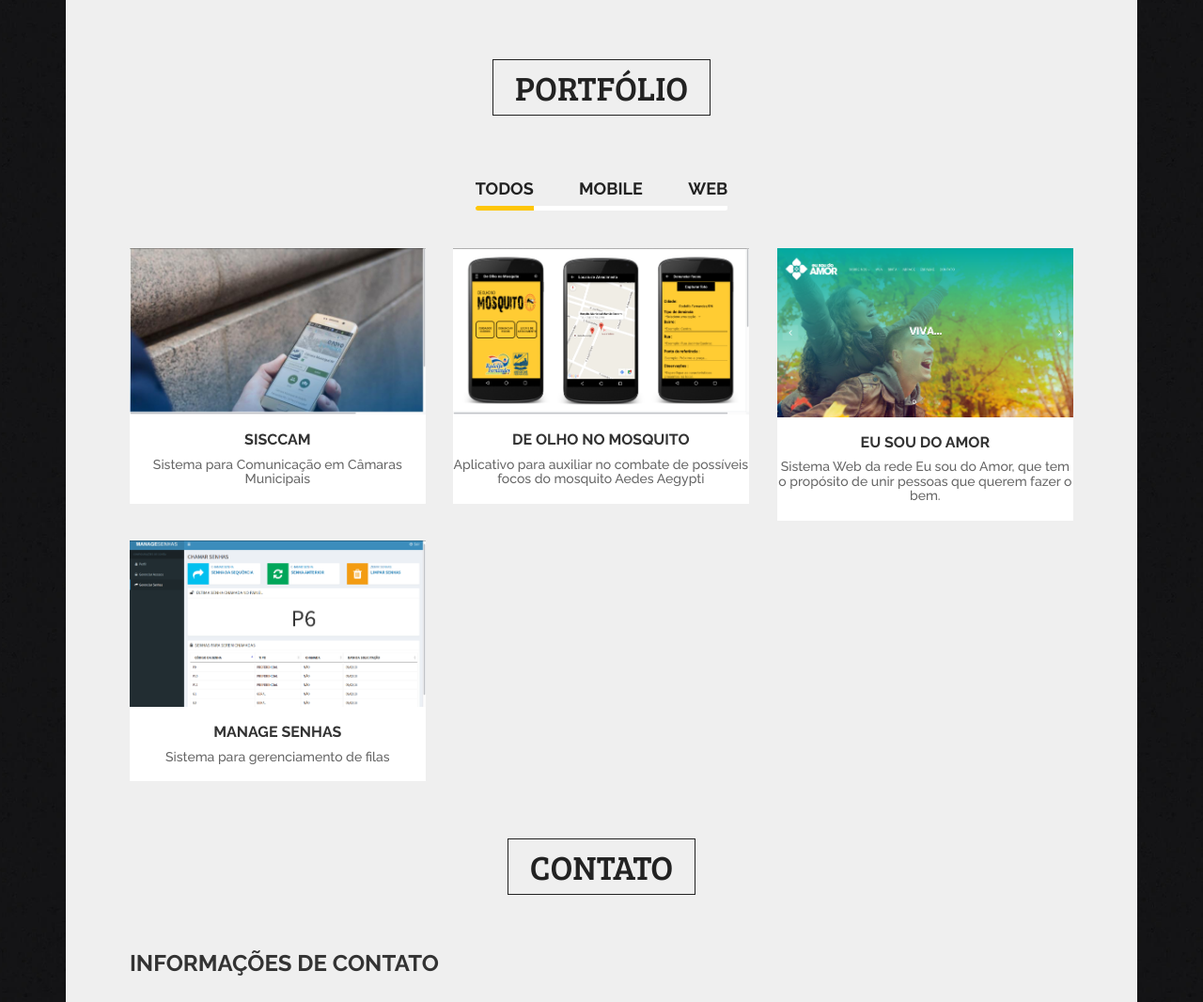
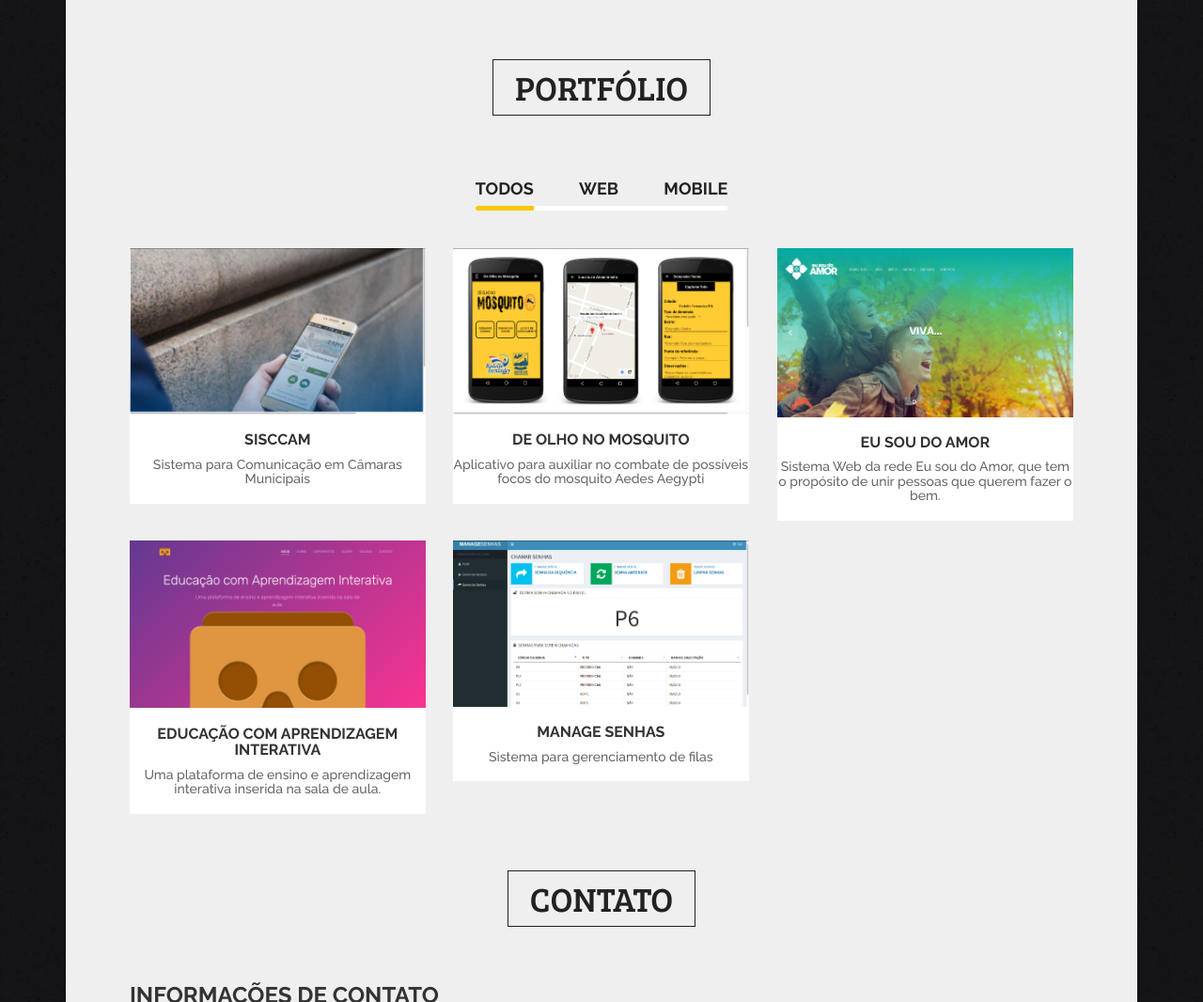
Before and after one commit to jilcimar/jilcimar.github.io, a plain HTML site: page index.html in a window 1280 px wide. Shown: the part 2018-3084 px from the top of the page at 94% size. Drawn offline with Linux system fonts and the light colour scheme; some packages are replaced by stand-ins of ours.

Commit message:
Atualizando o portfólio

```diff
--- a/index.html
+++ b/index.html
@@ -293,14 +293,16 @@
                     <div class="porfolio_menu">
                         <ul class="causes_filter">
                             <li class="active" data-filter="*"><a >Todos</a></li>
-                            <li data-filter=".photo"><a >Mobile</a></li>
-                            <li data-filter=".design"><a >Web</a></li>
+                            <li data-filter=".web"><a >Web</a></li>
+                            <li data-filter=".mobile"><a >Mobile</a></li>
                         </ul>
                     </div>
+
                     <div class="row">
                         <div class="portfolio_list_inner">
+
                           <!-- Mobile SISCAM-->
-                            <div class="col-md-4 photo marketing">
+                            <div class="col-md-4 mobile marketing">
                                 <div class="portfolio_item">
                                     <div class="portfolio_img">
                                         <img src="img/portfolio/appcamara.png" alt="">
@@ -311,8 +313,9 @@
                                     </div>
                                 </div>
                             </div>
+
                             <!-- Mobile DENGUE -->
-                            <div class="col-md-4 photo marketing">
+                            <div class="col-md-4 mobile marketing">
                                 <div class="portfolio_item">
                                     <div class="portfolio_img">
                                         <img src="img/portfolio/dengue.png" alt="">
@@ -323,7 +326,9 @@
                                     </div>
                                 </div>
                             </div>
-                            <div class="col-md-4 design">
+
+                            <!-- Web EU SOU DO AMOR -->
+                            <div class="col-md-4 web">
                                 <div class="portfolio_item">
                                     <div class="portfolio_img">
                                         <img src="img/portfolio/eusoudoamorindex.png" alt="">
@@ -334,7 +339,24 @@
                                     </div>
                                 </div>
                             </div>
-                            <div class="col-md-4 design marketing">
+
+                            <!-- Web PROJETO 3D -->
+                            <div class="col-md-4 web">
+                                <a href="http://aprendizageminterativa.com/">
+                                    <div class="portfolio_item">
+                                        <div class="portfolio_img">
+                                            <img src="img/portfolio/projeto3d.png" alt="">
+                                        </div>
+                                        <div class="portfolio_title">
+                                            <a><h4>Educação com Aprendizagem Interativa</h4></a>
+                                            <h5>Uma plataforma de ensino e aprendizagem interativa inserida na sala de aula.</h5>
+                                        </div>
+                                    </div>
+                                </a>
+                            </div>
+
+                            <!-- Web MANAGE SENHAS -->
+                            <div class="col-md-4 web">
                                 <div class="portfolio_item">
                                     <div class="portfolio_img">
                                         <img src="img/portfolio/manage.png" alt="">
@@ -345,6 +367,7 @@
                                     </div>
                                 </div>
                             </div>
+
                         </div>
                     </div>
                 </section>
```
Also changed, not shown: img/portfolio/projeto3d.png (added).
